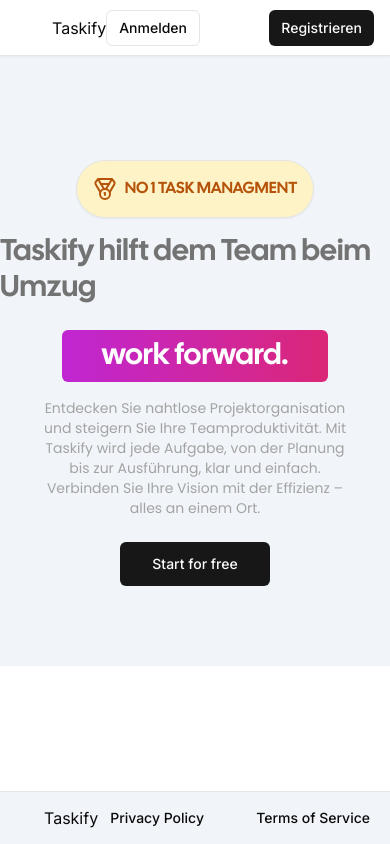
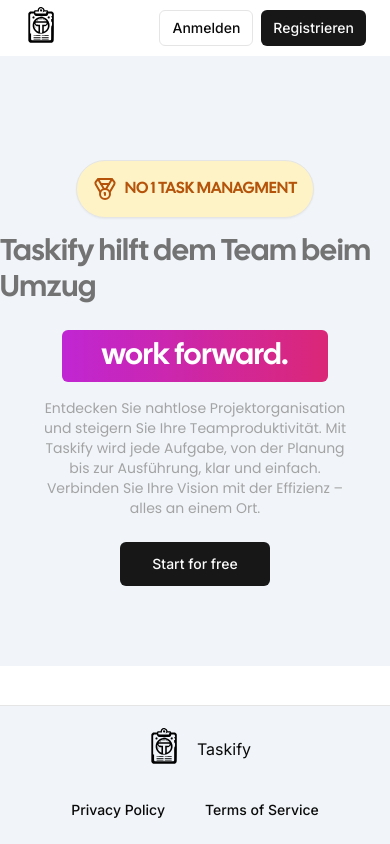
Before and after one commit to LascheSz/Taskify, a Next.js app: page / in a window 390 px wide. Built offline with nearby package versions, Linux system fonts and the light colour scheme.

Commit message:
Refactor Navbar and Footer components Better Navbar Design

```diff
--- a/app/(marketing)/_components/Navbar.tsx
+++ b/app/(marketing)/_components/Navbar.tsx
@@ -4,27 +4,25 @@ import Link from "next/link";
 
 export const Navbar = () => {
     return (
-        <div className="fixed top-0 w-full h-14 px-4 border-b shadow-sm bg-white flex items-center">
-            <div className="md:max-w-screen-2xl mx-auto flex items-center w-full justify-between">
+        <div className="fixed top-0 w-full h-14 bg-white flex items-center justify-between px-4">
             <div className="flex items-center">
-                    <div className="w-8 h-8">
                 <Logo />
+                <span className="ml-1 hidden md:inline">
+                    Taskify
+                </span>
             </div>
-                    <span className="ml-1">Taskify</span>
-                </div>
-                <div className="space-x-4 md:block md:w-auto flex items-center justify-between w-full">
+            <div className="flex items-center space-x-2 md:space-x-4 pr-2">
                 <Button size="sm" variant="outline" asChild>
-                        <Link href="/sign-in">
+                    <Link href="/sign-in" className="whitespace-nowrap">
                         Anmelden
                     </Link>
                 </Button>
                 <Button size="sm" asChild>
-                        <Link href="/sign-up">
+                    <Link href="/sign-up" className="whitespace-nowrap">
                         Registrieren
                     </Link>
                 </Button>
             </div>
     </div>
-        </div>
     );
 };
--- a/app/(marketing)/_components/footer.tsx
+++ b/app/(marketing)/_components/footer.tsx
@@ -3,20 +3,18 @@ import { Button } from "@/components/ui/button";
 
 export const Footer = () => {
     return (
-        <div className="fixed bottom-0 w-full p-2 border-t bg-slate-100">
-            <div className="md:max-w-screen-2xl mx-auto flex items-center w-full justify-between">
-                <div className="flex items-center">
-                    <div className="w-8 h-8">
-                        <Logo />
-                    </div>
-                    <span className="ml-1">Taskify</span>
+        <div className="fixed inset-x-0 bottom-0 p-4 bg-slate-100 border-t">
+            <div className="max-w-screen-2xl flex flex-col sm:flex-row items-center justify-between">
+                <div className="flex items-center mb-4 sm:mb-0">
+                    <Logo />
+                    <span className="ml-2">Taskify</span>
                 </div>
-                <div className="space-x-4 md:block md:w-auto flex items-center justify-between w-full">
-                    <Button size="sm" variant="ghost">
-                        Privacy Policy
+                <div className="flex flex-row justify-between space-x-4">
+                    <Button size="sm" variant="ghost" asChild>
+                        <a href="/privacy-policy">Privacy Policy</a>
                     </Button>
-                    <Button size="sm" variant="ghost">
-                        Terms of Service
+                    <Button size="sm" variant="ghost" asChild>
+                        <a href="/terms-of-service">Terms of Service</a>
                     </Button>
                 </div>
             </div>
--- a/app/(platform)/(dashboard)/_components/sidebar.tsx
+++ b/app/(platform)/(dashboard)/_components/sidebar.tsx
@@ -36,7 +36,7 @@ export const Sidebar = ({
       infinite: true,
     },
   });
-
+// Mehrere Organization offen haben in der Sidebar!
   const defaultAccordionValue: string[] = Object.keys(expanded)
    .reduce((acc: string[], key: string) => {
      if (expanded[key]) {
@@ -45,6 +45,8 @@ export const Sidebar = ({
 
      return acc;
   }, []);
+  //
+  // const defaultAccordionValue = Object.keys(expanded).find(key => expanded[key]);
 
   const onExpand = (id: string) => {
     setExpanded((curr) => ({
@@ -52,6 +54,7 @@ export const Sidebar = ({
       [id]: !expanded[id],
     }));
   };
+
 
   if (!isLoadedOrg || !isLoadedOrgList || userMemberships.isLoading) {
     return (
@@ -72,7 +75,7 @@ export const Sidebar = ({
   return (
     <>
       <div className="font-medium text-xs flex items-center mb-1">
-        <span className="pl-1">
+        <span className="pl-1" style={{ fontSize: '16px', fontWeight: 'bold'}}>
           Workspaces
         </span>
         <Button
@@ -89,10 +92,10 @@ export const Sidebar = ({
           </Link>
         </Button>
       </div>
-      <Accordion
+      <Accordion // Zum öffnen der Organization
         type="multiple"
         defaultValue={defaultAccordionValue}
-        className="space-y-2"
+        className="space-y-3"
       >
         {userMemberships.data.map(({ organization }) => (
           <NavItem
@@ -101,6 +104,7 @@ export const Sidebar = ({
             isExpanded={expanded[organization.id]}
             organization={organization as Organization}
             onExpand={onExpand}
+
           />
         ))}
       </Accordion>
--- a/app/(platform)/(dashboard)/organization/layout.tsx
+++ b/app/(platform)/(dashboard)/organization/layout.tsx
@@ -1,3 +1,4 @@
+import { Input } from "@/components/ui/input";
 import { Sidebar } from "../_components/sidebar";
 
 const OrganizationLayout = ({
@@ -6,9 +7,9 @@ const OrganizationLayout = ({
     children: React.ReactNode;
 }) => {
     return (
-        <main className="pt-20 md:pt-24 px-1 max-w-10xl 2xl:max-w-screen-xl mx-auto">
+        <main className="pt-20 md:pt-24 px-1 max-w-10xl 2xl:max-w-screen-xl">
             <div className="flex gap-x-7">
-                <div className="w-60 shrink-0 hidden md:block">
+                <div className="w-80 shrink-0 hidden md:block">
                     <Sidebar />
                 </div>
                 {children}
--- a/components/logo.tsx
+++ b/components/logo.tsx
@@ -12,7 +12,7 @@ const headingFont = localFont ({
 export const Logo = () => {
     return (
         <Link href="/">
-        <div className="hover:opacity-75 transition items-center gap-x-2 hidden md:flex">
+        <div className="hover:opacity-75 transition items-center gap-x-2 md:flex ">
             <Image
                 src="/logo.svg"
                 alt="Logo"
```
Lines whose indentation alone changed are shown as unchanged.
